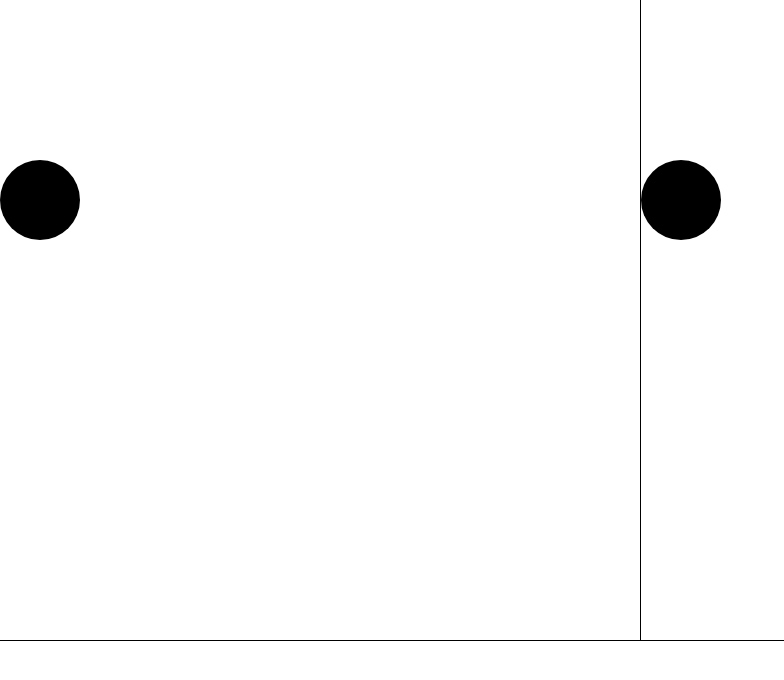
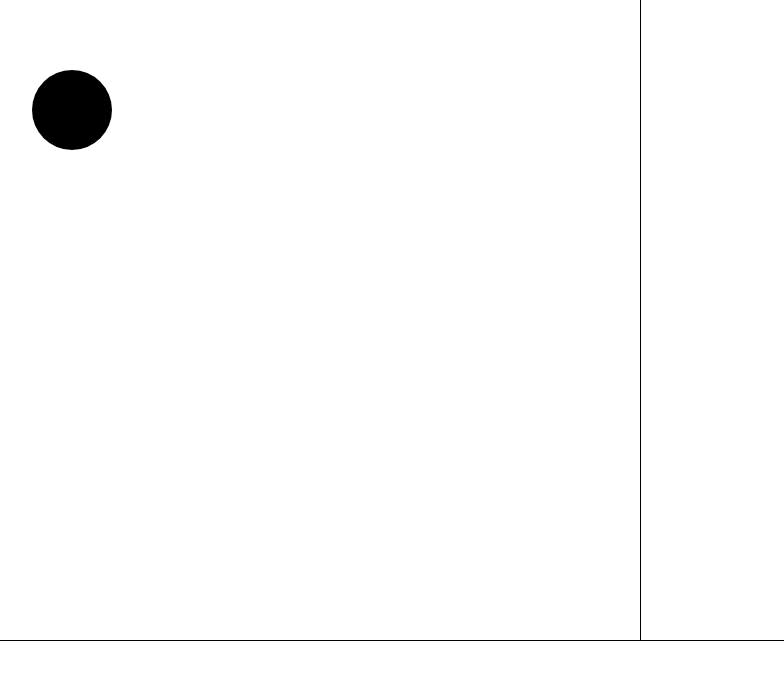
Before and after one commit to adinizri/MavensFS, a React (Create React App) app in the folder Client/: page /Game in a window 1280 px wide. Shown: the top 680 px of the page, without its empty margins (0-784 px from the left). Built offline with nearby package versions, Linux system fonts and the light colour scheme.

Commit message:
adding random showing

```diff
--- a/Client/src/Pages/Game/Game.tsx
+++ b/Client/src/Pages/Game/Game.tsx
@@ -2,15 +2,28 @@ import SideIndicator from "./Side/SideIndicator/SideIndicator";
 import "./Game.css";
 import { GameSides } from "../../Consts";
 import Side from "./Side/Side";
+import { useEffect, useState } from "react";
 export default function Game() {
-  let sideDivs = ["left", "right"];
+  const sideDivs = ["left", "right"];
+  const generateSide = sideDivs[Math.round(Math.random() * 1)];
+  const [selectedSide, setSelectedSide] = useState(
+    sideDivs[Math.round(Math.random() * 1)]
+  );
+  // useEffect(() => {
+  //   const interval = setInterval(() => {
+  //     const rand = Math.round(Math.random() * 1);
+  //     setSelectedSide(sideDivs[rand]);
+  //     console.log(selectedSide, rand);
+  //   }, 1000);
+  // }, []);
   return (
     <div className='game_container'>
       {sideDivs.map((side) => {
         return (
           <Side
+            key={side}
             side={side}
-            selectedSide={true}></Side>
+            selectedSide={selectedSide === side}></Side>
         );
       })}
     </div>
--- a/Client/src/Pages/Game/Side/Side.css
+++ b/Client/src/Pages/Game/Side/Side.css
@@ -2,7 +2,9 @@
     height: 100%;
     width: 100%;
     display: inline-block;
-    border-bottom: 1px black solid
+    border-bottom: 1px black solid;
+    position: relative;
+
 }
 
 .spliter {
--- a/Client/src/Pages/Game/Side/Side.tsx
+++ b/Client/src/Pages/Game/Side/Side.tsx
@@ -1,4 +1,4 @@
-import "Side.css";
+import "./Side.css";
 import SideIndicator from "./SideIndicator/SideIndicator";
 interface IProps {
   side: string;
--- a/Client/src/Pages/Game/Side/SideIndicator/SideIndicator.css
+++ b/Client/src/Pages/Game/Side/SideIndicator/SideIndicator.css
@@ -4,6 +4,6 @@
         width: 10vh;
         height: 10vh;
         position: absolute;
-        top: 20%;
+
 
 }
--- a/Client/src/Pages/Game/Side/SideIndicator/SideIndicator.tsx
+++ b/Client/src/Pages/Game/Side/SideIndicator/SideIndicator.tsx
@@ -4,5 +4,11 @@ interface IProps {
   side: string;
 }
 export default function SideIndicator({ side }: IProps) {
-  return <div className={`side_indicator ${side === "Right" ? "" : ""}`}></div>;
+  const generateTop = Math.floor(Math.random() * 87);
+  const generateleft = Math.floor(Math.random() * 90);
+  return (
+    <div
+      className={`side_indicator ${side === "Right" ? "" : ""}`}
+      style={{ top: `${generateTop}%`, left: `${generateleft}%` }}></div>
+  );
 }
```
